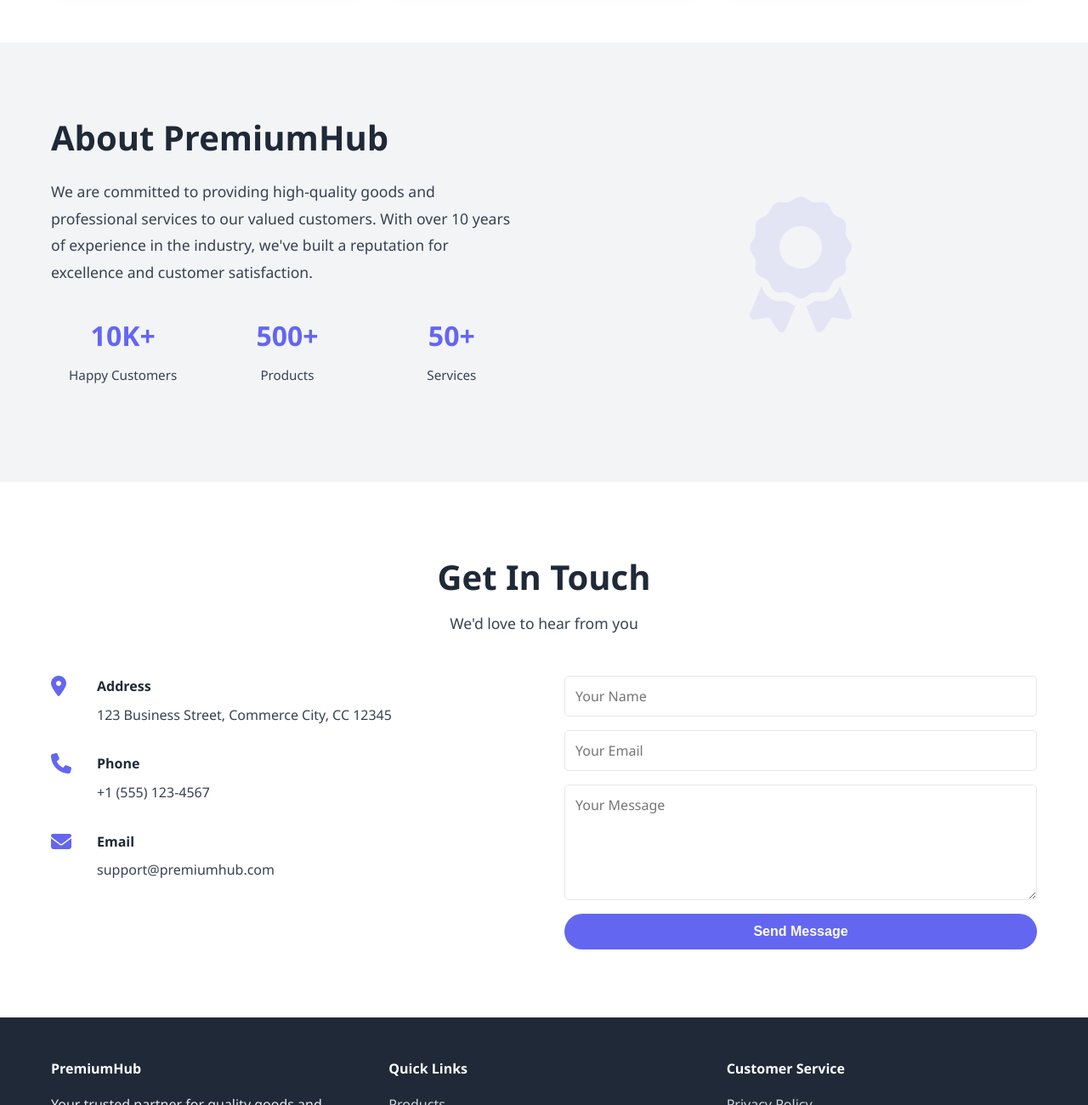
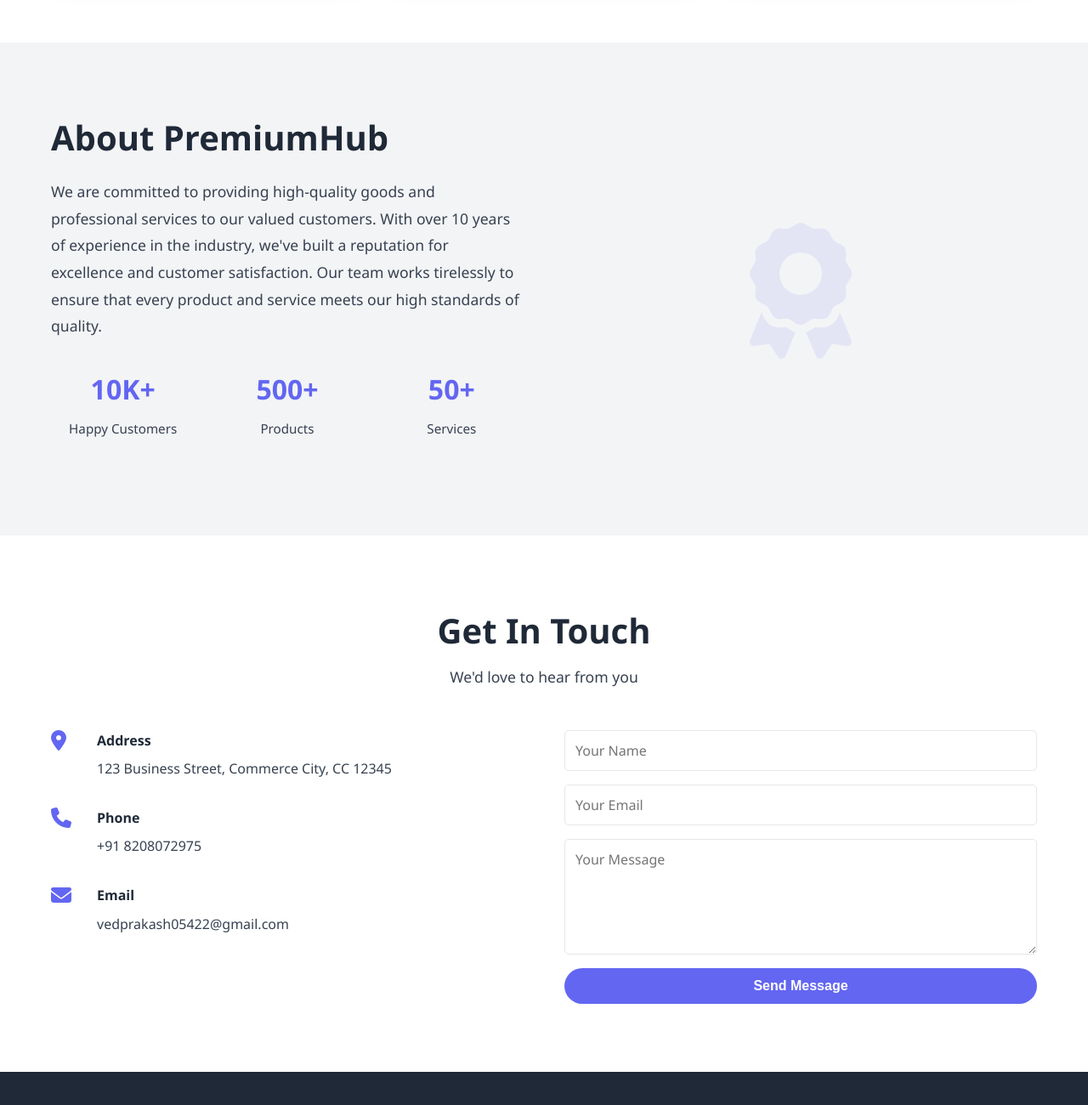
Before and after one commit to vedprakash207/professional-ecommerce-website, a plain HTML site: page index.html in a window 1280 px wide. Shown: the part 2508-3808 px from the top of the page at 85% size. Drawn offline with Linux system fonts and the light colour scheme.

Commit message:
Update contact information with phone number and email

```diff
--- a/index.html
+++ b/index.html
@@ -84,7 +84,7 @@
             <div class="about-content">
                 <div class="about-text">
                     <h2>About PremiumHub</h2>
-                    <p>We are committed to providing high-quality goods and professional services to our valued customers. With over 10 years of experience in the industry, we've built a reputation for excellence and customer satisfaction.</p>
+                    <p>We are committed to providing high-quality goods and professional services to our valued customers. With over 10 years of experience in the industry, we've built a reputation for excellence and customer satisfaction. Our team works tirelessly to ensure that every product and service meets our high standards of quality.</p>
                     <div class="about-stats">
                         <div class="stat">
                             <h3>10K+</h3>
@@ -127,14 +127,14 @@
                         <i class="fas fa-phone"></i>
                         <div>
                             <h4>Phone</h4>
-                            <p>+1 (555) 123-4567</p>
+                            <p>+91 8208072975</p>
                         </div>
                     </div>
                     <div class="info-item">
                         <i class="fas fa-envelope"></i>
                         <div>
                             <h4>Email</h4>
-                            <p>support@premiumhub.com</p>
+                            <p>vedprakash05422@gmail.com</p>
                         </div>
                     </div>
                 </div>
```
